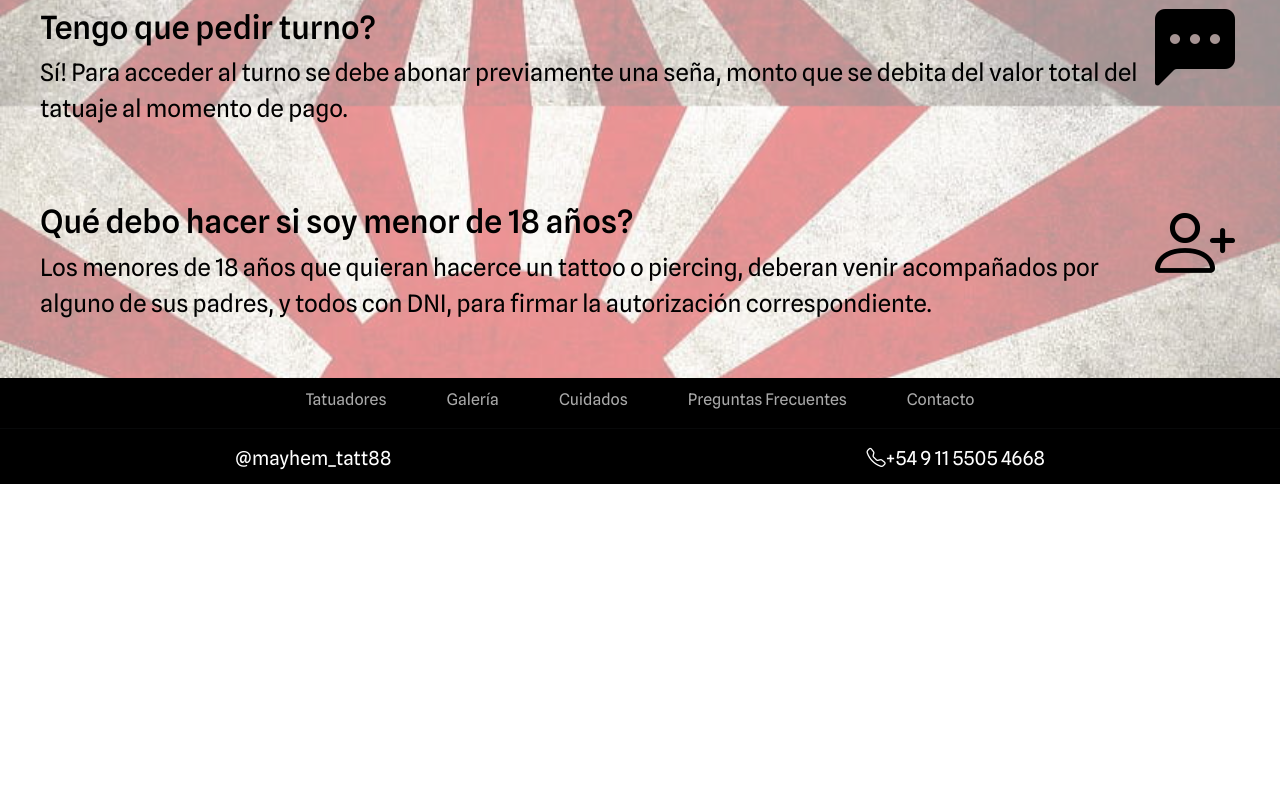
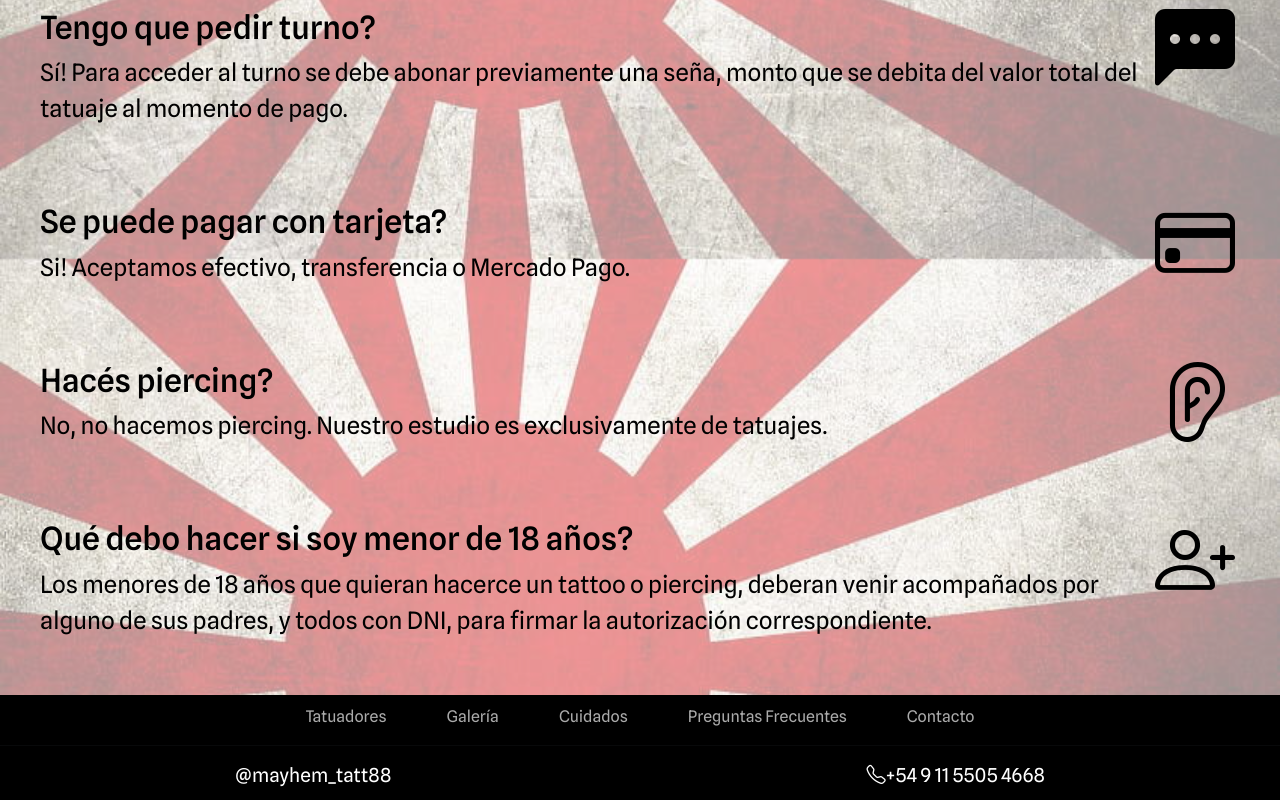
Before and after one commit to anitacambon/mayhemtattoo, a plain HTML site: page pages/preguntas-frecuentes.html in a window 1280 px wide. Shown: the part 694-1494 px from the top of the page. Before the commit the page ends 1178 px from the top, so only its background shows below. Drawn offline with nearby package versions, Linux system fonts and the light colour scheme.

Commit message:
se agrega contenido

```diff
--- a/pages/preguntas-frecuentes.html
+++ b/pages/preguntas-frecuentes.html
@@ -13,7 +13,7 @@
     <link href="https://unpkg.com/aos@2.3.1/dist/aos.css" rel="stylesheet">
 </head>
 
-<body class="scroll-vert">
+<body>
 
     <header class="caja-encabezado" class="top">
         <ul class="nav justify-content-end">
@@ -89,6 +89,17 @@
                 <i data-aos="flip-right" class="bi bi-chat-left-dots-fill"></i>
             </article>
 
+            <article class="tarjeta-preguntas">
+                <h3>Se puede pagar con tarjeta?</h3>
+                <p>Si! Aceptamos efectivo, transferencia o Mercado Pago.</p>
+                <i data-aos="flip-right" class="bi bi-credit-card"></i>
+            </article>
+
+            <article class="tarjeta-preguntas">
+                <h3>Hacés piercing?</h3>
+                <p>No, no hacemos piercing. Nuestro estudio es exclusivamente de tatuajes.</p>
+                <i data-aos="flip-right" class="bi bi-ear"></i>
+            </article>
 
             <article class="tarjeta-preguntas">
                 <h3>Qué debo hacer si soy menor de 18 años?</h3>
--- a/scss/_base.scss
+++ b/scss/_base.scss
@@ -34,7 +34,7 @@ $color-principal: black;
 $color-secundario: white;
 $color-terciario: #fd0901;
 
-body {
+main {
     min-height: 100vh;
     background-image: url(../img/back4.jpeg);
     background-size: 100%;
@@ -54,9 +54,6 @@ body {
     }
 }
 
-.scroll-vert {
-    min-height: 100;
-}
 
 h2,
 h3,
--- a/scss/pages/_contacto.scss
+++ b/scss/pages/_contacto.scss
@@ -73,6 +73,7 @@ h2 {
 
 .mapa {
     width: 100%;
+    height: 75%;
     padding: 15px;
 }
 
```
Also changed, not shown: pages/contacto.html (+1 -1 lines), css/styles.css, 1 other file.
